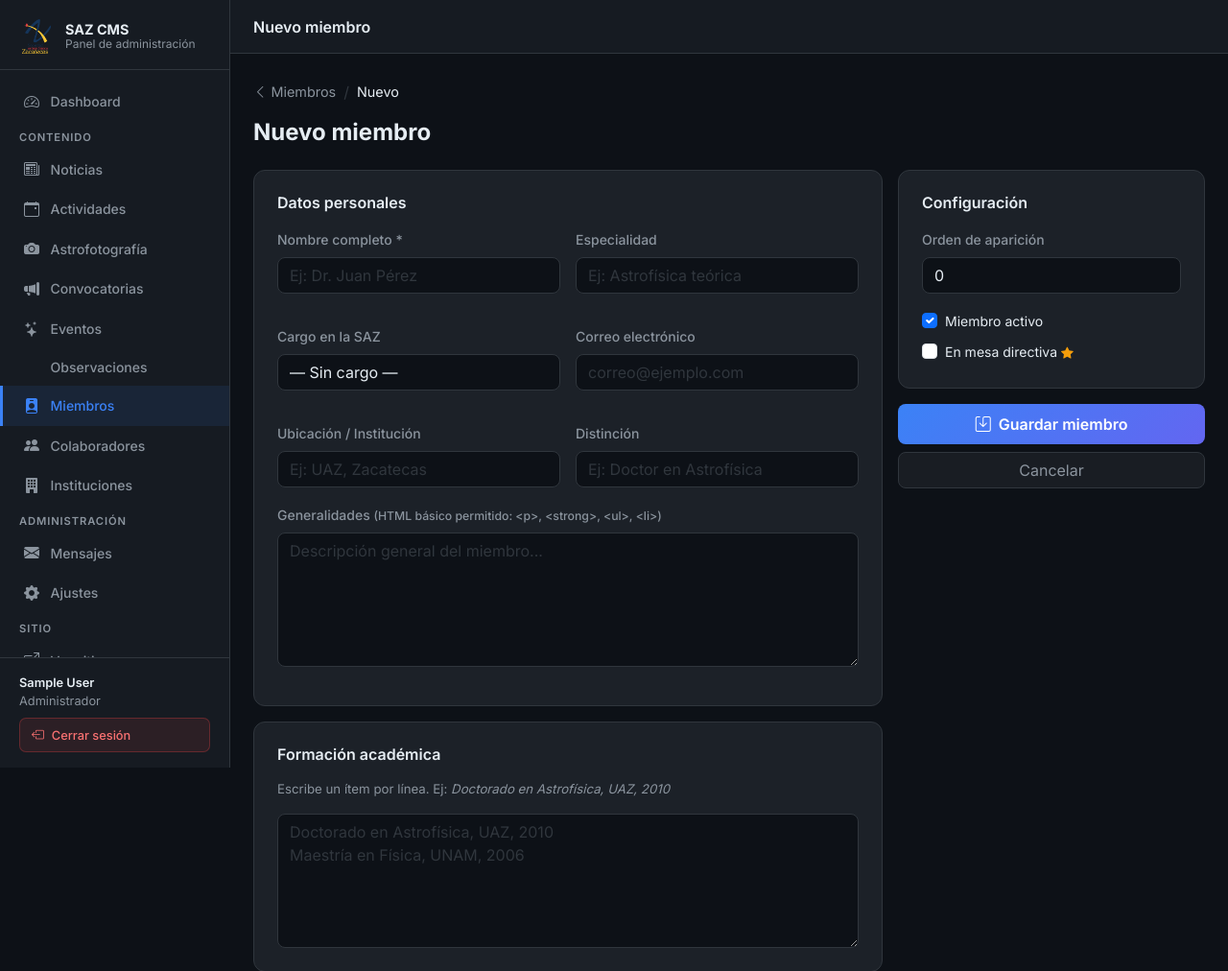
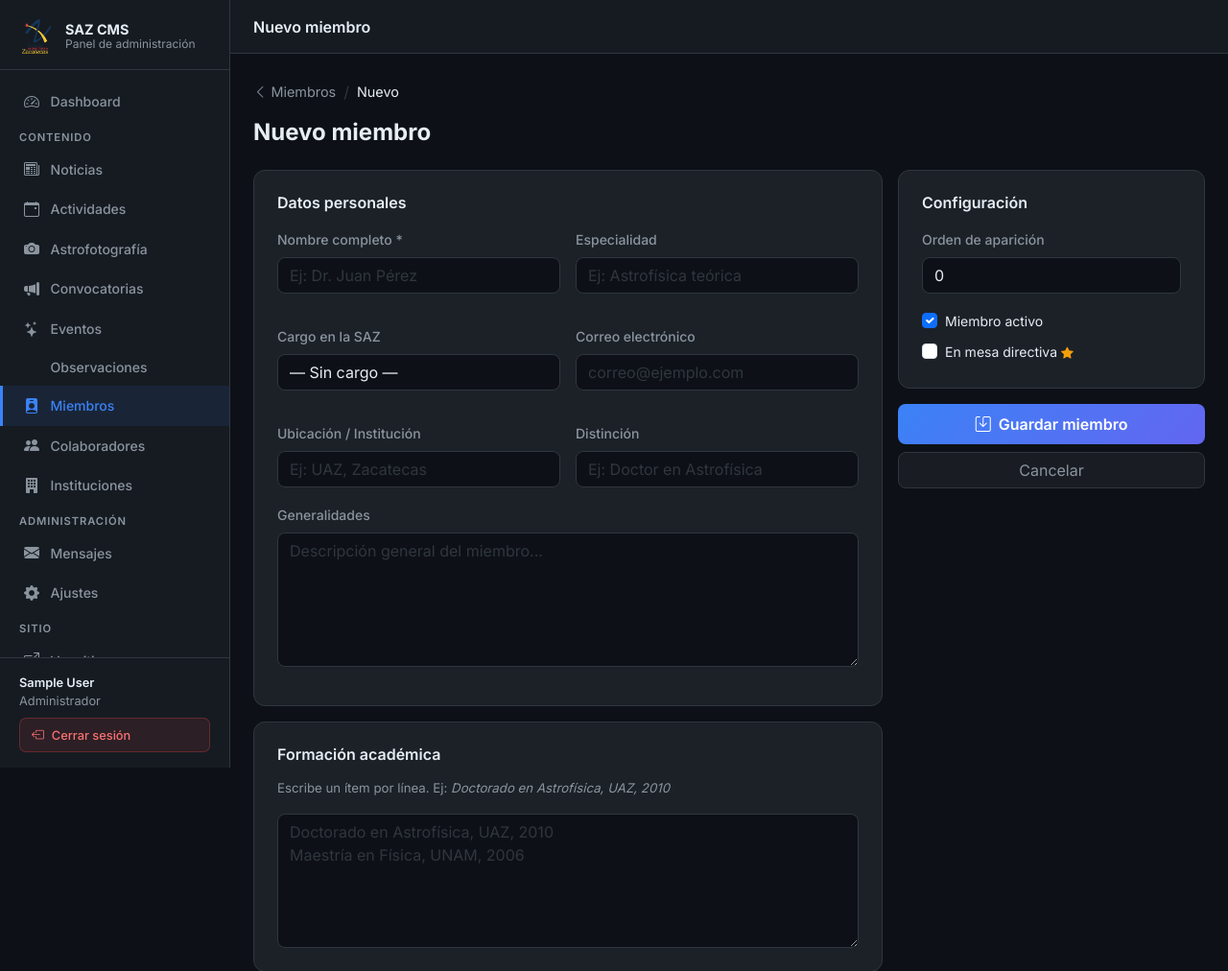
Before and after one commit to Caalgato98Student/frontend-SAZ, a PHP site: page /frontend-SAZ/admin/miembros/crear.php in a window 1280 px wide. Shown: the top 1012 px of the page at 96% size. Run offline with PHP 8.4, Linux system fonts and the light colour scheme; the visitor is signed in with stand-in values (Sample User, id 1); data comes from the database, SQL or seed files in the repository; some libraries are stand-ins or nearby versions.

Commit message:
style: remove raw HTML helper text since TinyMCE is now enabled for members

```diff
--- a/admin/miembros/crear.php
+++ b/admin/miembros/crear.php
@@ -172,9 +172,7 @@ ob_start(); ?>
           </div>
         </div>
         <div class="mb-3">
-          <label class="form-label" for="generalidades">Generalidades
-            <small style="color:var(--adm-muted)">(HTML básico permitido: &lt;p&gt;, &lt;strong&gt;, &lt;ul&gt;, &lt;li&gt;)</small>
-          </label>
+          <label class="form-label" for="generalidades">Generalidades</label>
           <textarea class="form-control tinymce-editor" id="generalidades" name="generalidades" rows="5"
                     placeholder="Descripción general del miembro..."><?=htmlspecialchars($vals['generalidades'])?></textarea>
         </div>
--- a/admin/miembros/editar.php
+++ b/admin/miembros/editar.php
@@ -165,8 +165,7 @@ ob_start();
           <input type="text" class="form-control" id="ubicacion" name="ubicacion" value="<?= htmlspecialchars($m['ubicacion'] ?? '') ?>"></div>
         <div class="mb-3"><label class="form-label" for="distincion">Distincion</label>
           <input type="text" class="form-control" id="distincion" name="distincion" value="<?= htmlspecialchars($m['distincion'] ?? '') ?>"></div>
-        <div class="mb-3"><label class="form-label" for="generalidades">Generalidades
-            <small style="color:var(--adm-muted)">(HTML: &lt;p&gt;, &lt;strong&gt;, &lt;ul&gt;, &lt;li&gt;)</small></label>
+        <div class="mb-3"><label class="form-label" for="generalidades">Generalidades</label>
           <textarea class="form-control tinymce-editor" id="generalidades" name="generalidades" rows="5"><?= htmlspecialchars($m['generalidades'] ?? '') ?></textarea></div>
         <div class="mb-3"><label class="form-label" for="imagen">Cambiar foto</label>
           <input type="file" class="form-control" id="imagen" name="imagen" accept="image/jpeg,image/png,image/webp">
```
